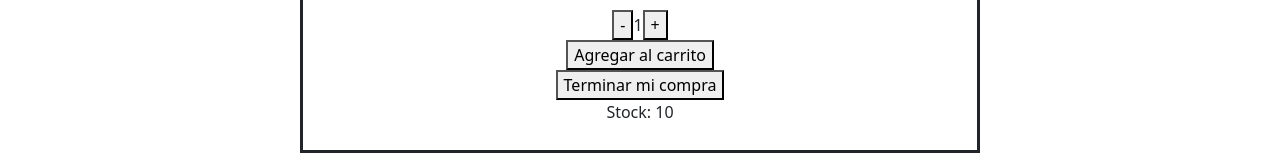
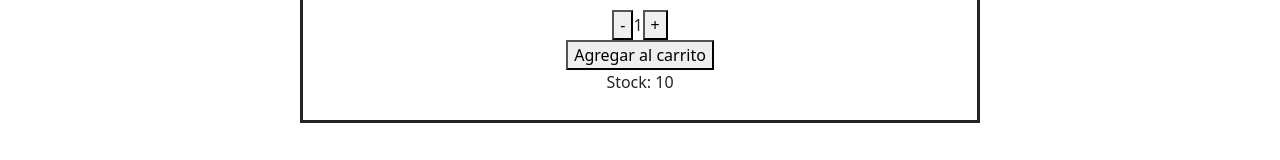
Before and after one commit to nanusiri/PreEntrega1-Sirimarco-React, a React (Create React App) app: page /item/1 in a window 1280 px wide. Shown: the part 561-721 px from the top of the page. Built offline with nearby package versions, Linux system fonts and the light colour scheme.

Commit message:
Tengo el context agregado pero no me anda la funcion para agregar items a cartList

```diff
--- a/src/components/ItemDetail.jsx
+++ b/src/components/ItemDetail.jsx
@@ -3,17 +3,17 @@ import ItemCount from "./ItemCount"
 import { CartContext } from "../context/CartContext"
 
 const ItemDetail = ({item}) => {
+    const [showItemCount, setShowItemCount] = useState(true)
+    const [selectedQuantity, setSelectedQuantity] = useState(0)
     const {addToCart} = useContext(CartContext)
 
     const handleAddToCart = (count) => {
-        addToCart(...item, 1)
+        setSelectedQuantity(count)
+        setShowItemCount(false)
+        addToCart(item)
       }
 
     const handleFinishPurchase = () => {
-        // Aquí puedes implementar la lógica para finalizar la compra, como agregar el ítem al carrito
-        // y redirigir al usuario a la página de carrito ('/cart').
-
-        // Por ahora, simplemente redireccionamos al usuario a la página vacía de carrito ('/cart').
         window.location.href = "/cart";
     }
 
@@ -23,11 +23,17 @@ const ItemDetail = ({item}) => {
         <img src={item.img} alt={item.nombre} />
         <p>Precio: ${item.precio}</p>
         <p>Descripcion: Lorem, ipsum dolor sit amet consectetur adipisicing elit. Iusto, ratione? Commodi illo magnam vitae non perspiciatis, iusto iste, voluptate fugiat corporis ad dolor vero harum necessitatibus accusamus. Quibusdam, aliquam in. Lorem ipsum dolor, sit amet consectetur adipisicing elit. Commodi fuga provident mollitia quod inventore illo veniam earum voluptates delectus facere optio, ut dicta laudantium ea voluptate placeat. Maiores, iusto officia.</p>
+        {showItemCount ? (
         <ItemCount stock={item.stock} onAdd={handleAddToCart} />
-      <button onClick={handleFinishPurchase}>Terminar mi compra</button>
+      ) : (
+        <>
+          <p>Cantidad seleccionada: {selectedQuantity}</p>
+          <button onClick={handleFinishPurchase}>Terminar mi compra</button>
+        </>
+      )}
       <p>Stock: {item.stock}</p>
     </div>
-  );
-};
+    )
+}
 
-export default ItemDetail;
+export default ItemDetail
```
